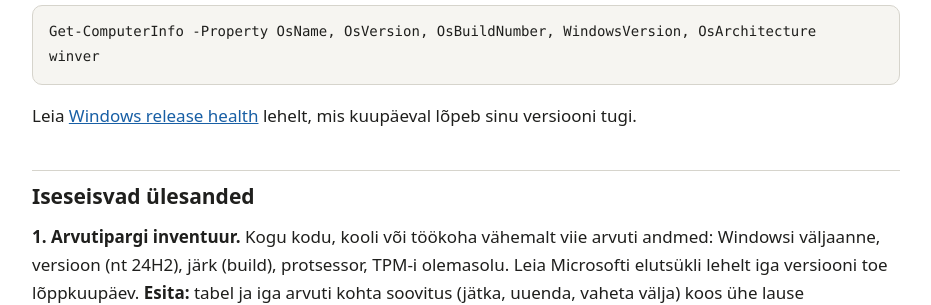
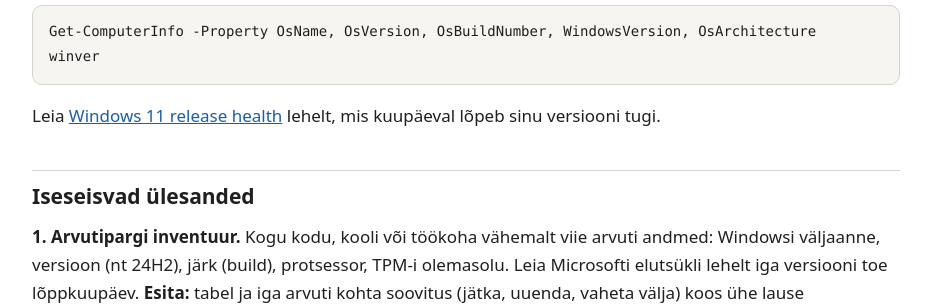
Before and after one commit to valdonolvak/Operatsioonis-steemi-ja-k-berturbe-alused, a Jekyll site: the page built from peatykid/01-windowsi-ajalugu.md, in a window 1280 px wide and 900 px high, scrolled down 17335 px. Shown: the part 156-461 px from the top of the window, without its empty margins (174-1105 px from the left). Built offline with Jekyll 4.4.1, drawn with Linux system fonts in a browser that asks for light colours; our own code applies the rules of GitHub Pages for plain Markdown files.

Commit message:
Fix link for Windows 11 release health support
Updated the link for Windows 11 release health support end date.

````diff
--- a/peatykid/01-windowsi-ajalugu.md
+++ b/peatykid/01-windowsi-ajalugu.md
@@ -320,7 +320,7 @@ Get-ComputerInfo -Property OsName, OsVersion, OsBuildNumber, WindowsVersion, OsA
 winver
 ```
 
-Leia [Windows release health](https://learn.microsoft.com/windows/release-health/) lehelt, mis kuupäeval lõpeb sinu versiooni tugi.
+Leia [Windows 11 release health]([https://learn.microsoft.com/windows/release-health/](https://learn.microsoft.com/en-us/windows/release-health/windows11-release-information)) lehelt, mis kuupäeval lõpeb sinu versiooni tugi.
 
 ### Iseseisvad ülesanded
 
````
